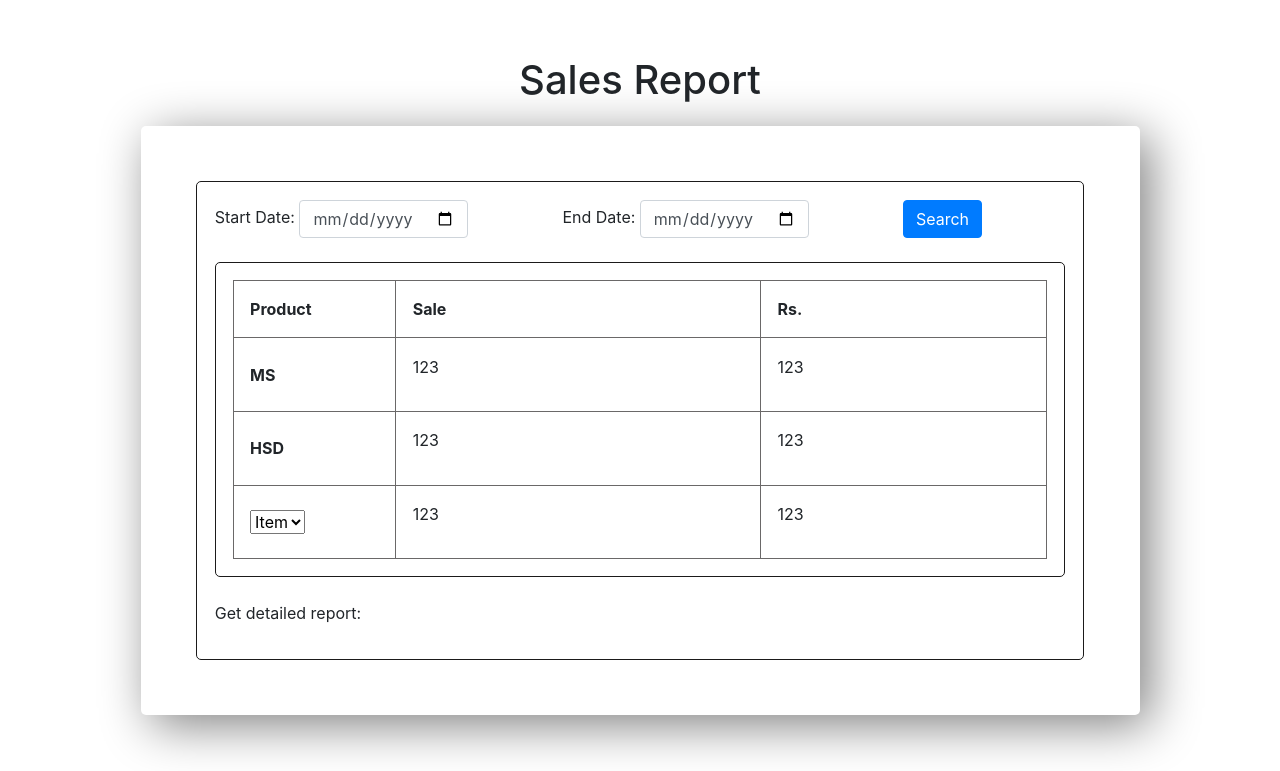
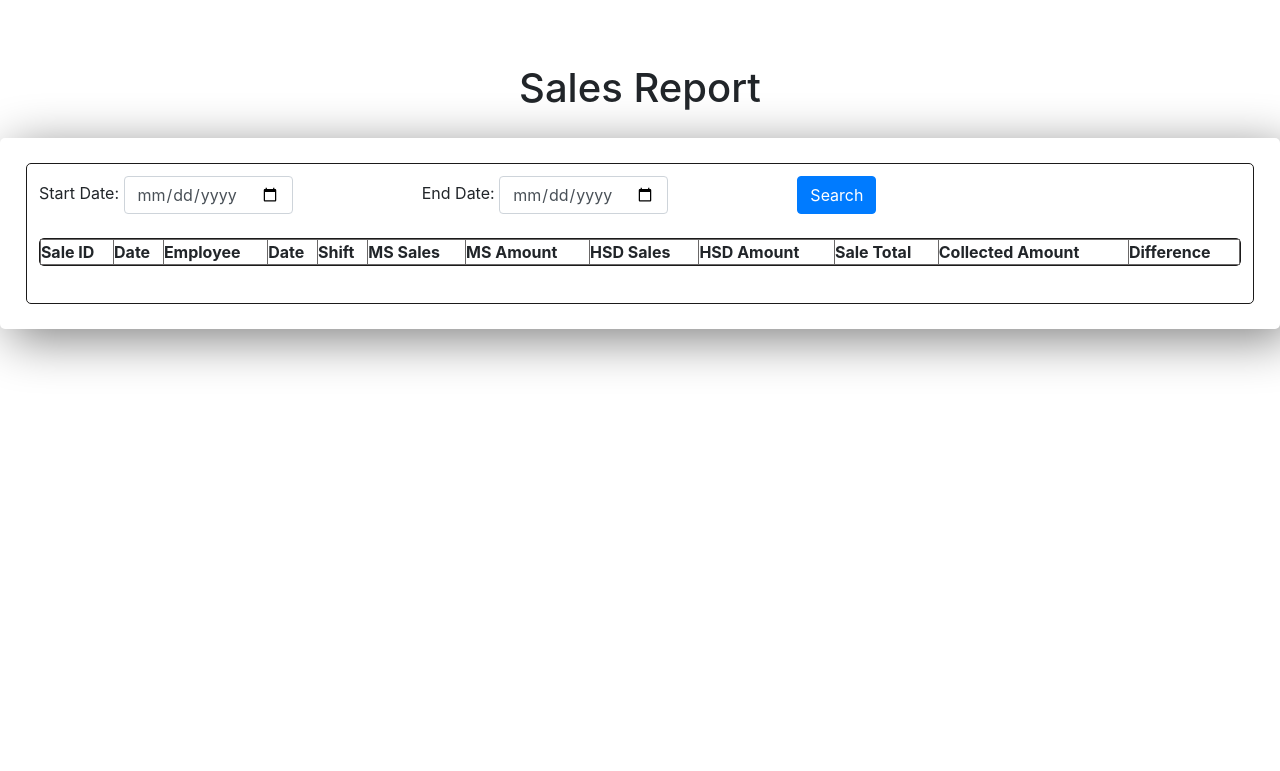
Before and after one commit to primitvd/project, a Flask app: page /salesreport in a window 1280 px wide. Shown: the part 56-827 px from the top of the page. After the commit the page ends 426 px from the top, so only its background shows below. Run offline with Flask 3, Linux system fonts and the light colour scheme; a user stored in the database is signed in; lists and menus that the app fills with data are empty; some libraries are stand-ins or nearby versions.

Commit message:
On branch master

```diff
--- a/website/templates/base.html
+++ b/website/templates/base.html
@@ -89,7 +89,7 @@
   {% endwith %}
 
 
-  <div class="container-sm">
+  <div>
     {% block content %}
     {% endblock %}
   </div>
--- a/website/templates/certificates.html
+++ b/website/templates/certificates.html
@@ -12,14 +12,14 @@
             <p align="right">
                   Issue Date:&nbsp;{{certificate.issue_date}}&nbsp;&nbsp;
                   Expiry Date:&nbsp;{{certificate.exp_date}}&nbsp;&nbsp;
-                  <a href="">{{certificate.name}}</a>
+                  <a href="/certificates/{{certificate.name}}">{{certificate.name}}</a>
             </p>
 
       </div>
       <br>
       {% endfor %}
       <div style="border: solid rgb(27, 26, 26) 1px; border-radius: 5px; padding: 2%;">
-            <form method="POST">
+            <form method="POST" enctype="multipart/form-data">
 
                   <div class="form-inline">
                         Name:&nbsp;<input type="text" class="form-control" id="name" name="name">&nbsp;&nbsp;
--- a/website/templates/salesreport.html
+++ b/website/templates/salesreport.html
@@ -10,7 +10,7 @@
             td {
                   border: solid rgb(106, 104, 104) 1px;
                   border-radius: 15px;
-                  padding: 2%;
+                  padding: 0%;
             }
       </style>
 </head>
@@ -18,9 +18,9 @@
 
 <h1 align="center" style="margin-top: 5%;">Sales Report</h1>
 <div
-      style="margin: 5%; margin-top: 2%; border: black 2px; padding: 5%; border-radius: 5px; box-shadow: 10px 10px 50px grey">
+      style="margin: 0%; margin-top: 2%; border: black 2px; padding: 2%; border-radius: 5px; box-shadow: 10px 10px 50px grey">
 
-      <div style="border: solid rgb(27, 26, 26) 1px; border-radius: 5px; padding: 2%;">
+      <div style="border: solid rgb(27, 26, 26) 1px; border-radius: 5px; padding: 1%;">
             <form method="POST">
 
                   <div class="form-inline">
@@ -36,67 +36,95 @@
 
                   </div>
             </form><br>
-            <div style="border: solid rgb(27, 26, 26) 1px; border-radius: 5px; padding: 2%;">
+            <div style="border: solid rgb(27, 26, 26) 1px; border-radius: 5px; padding: 0%;">
                   <table style="width: 100%;">
                         <tr>
-                              <th style="width: 20%;">
-                                    Product
+                              <th>
+                                    Sale ID
                               </th>
-                              <th colspan="2">
-                                    Sale
+                              <th>
+                                    Date
                               </th>
-                              <th colspan="2">
-                                    Rs.
+                              <th>
+                                    Employee
+                              </th>
+                              <th>
+                                    Date
+                              </th>
+                              <th>
+                                    Shift
+                              </th>
+                              <th>
+                                    MS Sales
+                              </th>
+                              <th>
+                                    MS Amount
+                              </th>
+                              <th>
+                                    HSD Sales
+                              </th>
+                              <th>
+                                    HSD Amount
+                              </th>
+                              <th>
+                                    Sale Total
+                              </th>
+                              <th>
+                                    Collected Amount
+                              </th>
+                              <th>
+                                   Difference
                               </th>
                         </tr>
+
+                        {% for sale in salelist %}
+
                         <tr>
-                              <th class="w-auto">
-                                    MS &nbsp;
-                              </th>
-
-                              <td colspan="2">
-                                    <p>123</p>
+                              <td>
+                                    {{sale.sid}}
                               </td>
-                              <td colspan="2">
-                                    <p>123</p>
+                              <td>
+                                    {{sale.sid}}
+                              </td>
+                              <td>
+                                    {{sale.sid}}
+                              </td>
+                              <td>
+                                    {{sale.sid}}
+                              </td>
+                              <td>
+                                    {{sale.sid}}
+                              </td>
+                              <td>
+                                    {{sale.sid}}
+                              </td>
+                              <td>
+                                    {{sale.sid}}
+                              </td>
+                              <td>
+                                    {{sale.sid}}
+                              </td>
+                              <td>
+                                    {{sale.sid}}
+                              </td>
+                              <td>
+                                    {{sale.sid}}
+                              </td>
+                              <td>
+                                    {{sale.sid}}
+                              </td>
+                              <td>
+                                    {{sale.sid}}
                               </td>
                         </tr>
-                        <tr>
-                              <th class="w-auto">
-                                    HSD &nbsp;
-                              </th>
-
-                              <td colspan="2">
-                                    <p>123</p>
-                              </td>
-                              <td colspan="2">
-                                    <p>123</p>
-                              </td>
-                        </tr>
-                        <tr>
-                              <th>
-                                    <select>
-                                          <option id="item" name="item">Item</a>
-
-                                    </select>
-                              </th>
-                              <td colspan="2">
-
-                                    <p>123</p>
-
-                              </td>
-                              <td colspan="2">
-                                    <p>123</p>
-                              </td>
-                        </tr>
-                        <!-- <tr>Dropdown here to have additional commodities</tr> -->
+                        {% endfor %}
                   </table>
 
 
             </div>
             <br>
-            <p>Get detailed report:
-            <!-- <a href=Report>Download</a></p> -->
+            <!-- <p>Get detailed report:
+            <a href=Report>Download</a></p> -->
 
 
       </div>
--- a/website/views.py
+++ b/website/views.py
@@ -1,10 +1,11 @@
-from flask import Blueprint, render_template, request, flash, Response, make_response
+from io import BytesIO
+from flask import Blueprint, render_template, request, flash, Response, make_response, send_file
 from flask_login import current_user, login_required
 from sqlalchemy import and_
 from .models import *
 from . import db
 import datetime
-from datetime import date
+from datetime import date, timedelta
 from sqlalchemy.sql import func
 import pdfkit
 # from fpdf import FPDF
@@ -14,6 +15,12 @@ views = Blueprint('views', __name__)
 @views.route('/', methods=['GET','POST'])
 @login_required
 def home():
+    format_str = '%Y-%m-%d'
+    date = datetime.datetime.now().strftime(format_str)
+    print(date)
+
+    check = db.session.query(daily_price).filter(daily_price.date == date).all()
+    print(check)
 
     # sdate_obj = datetime.datetime.now()
     # edate_obj = datetime.datetime.now()
@@ -21,7 +28,6 @@ def home():
     # print(salelist)
 
 
-    check = 0
     a = 1
     if not check:
         a = 0
@@ -63,12 +69,18 @@ def dailysales():
     pinelabs = request.form.get("pinelabs")
     dtotal = request.form.get("dtotal")
     diff = request.form.get("diff")
+    format_str = '%Y-%m-%d'
+    date1 = datetime.datetime.now().strftime(format_str)
+    print(date1)
+
+    daily = db.session.query(duty_posting).filter(duty_posting.date == date1).all()
+    print(daily)
 
     if request.method == 'POST':
-        format_str = '%Y-%m-%d'
+
         date_obj = datetime.datetime.strptime(date, format_str)
         print("check")
-        sale = sales.query.filter(date=date_obj).first()
+        sale = sales.query.filter_by(date = date_obj).first()
         # if sale:
         #     if sale.emp_id==emp_id and sale.shift==shift:
         #         print(sales)
@@ -86,8 +98,12 @@ def dailysales():
         for item in items:
             units_sold = int(request.form.get("units_sold"+str(item.inv_id)))
             amount = request.form.get("units_sale"+str(item.inv_id))
-            item1 = inventory.query.filter(inv_id=item.inv_id).first()
+            item1 = inventory.query.filter_by(inv_id = item.inv_id).first()
             item1.stock -= units_sold
+
+
+
+
             # print(units_sold)
             # print(amount)
 
@@ -108,7 +124,7 @@ def dailysales():
     employees = employee.query.all()
     salelist=[]
     #salelist = db.session.query(sales).filter(sales.emp_id == "2").all()
-    print(salelist)
+    #print(salelist)
     # for k in sales1:
     #     print(k)
 
@@ -144,13 +160,15 @@ def certificates():
     name = request.form.get("name")
     issue_date = request.form.get("issue_date")
     exp_date = request.form.get("exp_date")
-    file = request.form.get("file")
+
     print(func.now)
     if request.method == 'POST':
+        file = request.files["file"]
+
         format_str = '%Y-%m-%d'
         issue_date_obj = datetime.datetime.strptime(issue_date, format_str)
         exp_date_obj = datetime.datetime.strptime(exp_date, format_str)
-        new_certificate = certificate(name=name, exp_date=exp_date_obj, issue_date=issue_date_obj)
+        new_certificate = certificate(name=name, file_name = file.filename, exp_date=exp_date_obj, issue_date=issue_date_obj, file=file.read())
         db.session.add(new_certificate)
         db.session.commit()
         print("check")
@@ -161,6 +179,11 @@ def certificates():
     # print(datetime_obj)
     certificates = certificate.query.all()
     return render_template("certificates.html",certificates=certificates, user=current_user)
+
+@views.route('/certificates/<name>')
+def download(name):
+    upload = certificate.query.filter_by(name=name).first()
+    return send_file(BytesIO(upload.file),download_name=upload.file_name)
 
 @views.route('/dutyposting', methods=['GET','POST'])
 @login_required
@@ -192,7 +215,7 @@ def dutyposting():
     print(bay1)
     employees = employee.query.all()
     print(employees)
-    dutyposting = duty_posting.query.filter(date=date).all()
+    dutyposting = duty_posting.query.filter_by(date=date).all()
     print(dutyposting)
     return render_template("dutyposting.html", user=current_user, employees = employees, name = name, shift = shift1, bay = bay1, dutyposting=dutyposting)
 
@@ -217,10 +240,55 @@ def employeemanager():
 @views.route('/fueldetails', methods=['GET','POST'])
 @login_required
 def fueldetails():
+    date = request.form.get("date")
+    morning_density = request.form.get("morning_density")
+    morning_temp = request.form.get("morning_temp")
+    density15 = request.form.get("density15")
+    rec_invoice = request.form.get("rec_invoice")
+    rec_qty = request.form.get("rec_qty")
+    rec_obs_density = request.form.get("rec_obs_density")
+    rec_obs_temp = request.form.get("rec_obs_temp")
+    rec_density15 = request.form.get("rec_density15")
+    cash_density15 = request.form.get("cash_density15")
+    diff = request.form.get("diff")
+    afterdeca_obs_density = request.form.get("afterdeca_obs_density")
+    afterdeca_obs_temp = request.form.get("afterdeca_obs_temp")
+    afterdeca_obs_density15 = request.form.get("afterdeca_obs_density15")
+
+
+    format_str = '%Y-%m-%d'
+    if not date:
+        date_obj = datetime.datetime.now().strftime(format_str)
+        print(date_obj)
+    else:
+        date_obj = datetime.datetime.strptime(date, format_str)
+
+    check = db.session.query(fuel_reg).filter(date == date_obj).first()
+    print(check)
+
 
     if request.method == 'POST':
+        if not check:
+            newfuel = fuel_reg(date=date_obj, morning_density=morning_density, morning_temp=morning_temp, density15=density15, rec_invoice=rec_invoice, rec_qty=rec_qty, rec_obs_density=rec_obs_density, rec_obs_temp=rec_obs_temp, rec_density15=rec_density15, cash_density15=cash_density15, diff=diff, afterdeca_obs_density=afterdeca_obs_density, afterdeca_obs_temp=afterdeca_obs_temp, afterdeca_obs_density15=afterdeca_obs_density15)
+            db.session.add(newfuel)
+        else:
+            check.date=date_obj
+            check.morning_density=morning_density
+            check.morning_temp=morning_temp
+            check.density15=density15
+            check.rec_invoice=rec_invoice
+            check.rec_qty=rec_qty
+            check.rec_obs_density=rec_obs_density
+            check.rec_obs_temp=rec_obs_temp
+            check.rec_density15=rec_density15
+            check.cash_density15=cash_density15
+            check.diff=diff
+            check.afterdeca_obs_density=afterdeca_obs_density
+            check.afterdeca_obs_temp=afterdeca_obs_temp
+            check.afterdeca_obs_density15=afterdeca_obs_density15
+        db.session.commit()
         print("check")
-    return render_template("fueldetails.html", user=current_user)
+    return render_template("fueldetails.html", user=current_user, check=check)
 
 @views.route('/invmanager', methods=['GET','POST'])
 @login_required
@@ -271,9 +339,11 @@ def inventoryreport():
 @login_required
 def salesreport():
     sdate = request.form.get("sdate")
+    if not sdate:
+        sdate="2000-01-01"
     edate = request.form.get("edate")
-    print(sdate)
-    print(edate)
+    if not edate:
+        edate="3000-01-01"
     salelist = []
     # pdf = FPDF()
     # pdf.add_page()
@@ -281,18 +351,16 @@ def salesreport():
         if(sdate > edate):
           flash("Start date should be before end date",category="False")
 
-        if(sdate == '' or edate == ''):
-           flash("Please select both dates",category="False")
-
         else:
             format_str = '%Y-%m-%d'
             sdate_obj = datetime.datetime.strptime(sdate, format_str)
             edate_obj = datetime.datetime.strptime(edate, format_str)
+            sdate_obj = sdate_obj - timedelta(days=1)
+
             salelist = db.session.query(sales).filter(sales.date.between(sdate_obj, edate_obj)).all()
             print(salelist)
 
 
-            result = logins.query.all()
 
 
 
@@ -370,25 +438,29 @@ def addpaymentmethod():
 @login_required
 def employeereport():
     sdate = request.form.get("sdate")
+    if not sdate:
+        sdate="2000-01-01"
     edate = request.form.get("edate")
+    if not edate:
+        edate="3000-01-01"
     emp_id = request.form.get("emp_id")
-    print(sdate)
-    print(edate)
     salelist=[]
     if request.method == 'POST':
         format_str = '%Y-%m-%d'
         sdate_obj = datetime.datetime.strptime(sdate, format_str)
         edate_obj = datetime.datetime.strptime(edate, format_str)
-        print(sdate)
-        print(edate)
-        print(emp_id)
-        print("check")
-        #salelist = db.session.query(sales).filter(sales.date.between(sdate_obj, edate_obj)).all()
+        sdate_obj = sdate_obj - timedelta(days=1)
 
+        if(sdate > edate):
+          flash("Start date should be before end date",category="False")
 
-        salelist = db.session.query(sales).filter(
-        sales.date.between(sdate_obj, edate_obj),
-        sales.emp_id == emp_id).all()
+        # print(sdate)
+        # print(edate)
+        # print(emp_id)
+        # print("check")
+
+        else:
+            salelist = db.session.query(sales).filter(sales.date.between(sdate_obj, edate_obj),sales.emp_id == emp_id).all()
 
         print(salelist)
     employees=employee.query.all()
@@ -402,26 +474,61 @@ def dailyprice():
     hsd = request.form.get("hsd_price")
 
     if request.method == 'POST':
-        # print(date)
-        # print(ms)
-        # print(hsd)
         if date1:
             format_str = '%Y-%m-%d'
-            date_obj = datetime.date.strptime(date1, format_str)
+            date1_obj = datetime.datetime.strptime(date1, format_str)
+            date_obj = datetime.datetime.strptime(date1, format_str).strftime(format_str)
             print(date_obj)
-            daily = db.session.query(daily_price).filter(date == date_obj).first()
+            daily = db.session.query(daily_price).filter(daily_price.date == date_obj).first()
+            print(daily)
             if daily:
                 daily.ms_price = ms
                 daily.hsd_price = hsd
                 print("1")
             else:
-                daily = daily_price(date=date_obj,ms_price=ms,hsd_price=hsd)
+                daily = daily_price(date=date1_obj,ms_price=ms,hsd_price=hsd)
                 db.session.add(daily)
                 print("2")
-            #db.session.commit()
+            db.session.commit()
         else:
             flash("Enter date", category=False)
 
         print("check")
 
     return render_template("dailyprice.html", user=current_user)
+
+
+
+
+
+
+
+
+
+
+
+
+
+
+
+
+
+
+
+
+
+
+
+
+
+
+
+
+
+
+
+
+
+
+
+1111111111111111111111111111111111111111111111
```
Also changed, not shown: website/models.py (+6 -5 lines), website/templates/dailysales.html (+13 -9 lines), website/templates/fueldetails.html (+15 -15 lines), website/templates/reports.html (+5 -6 lines), instance/database.db.
